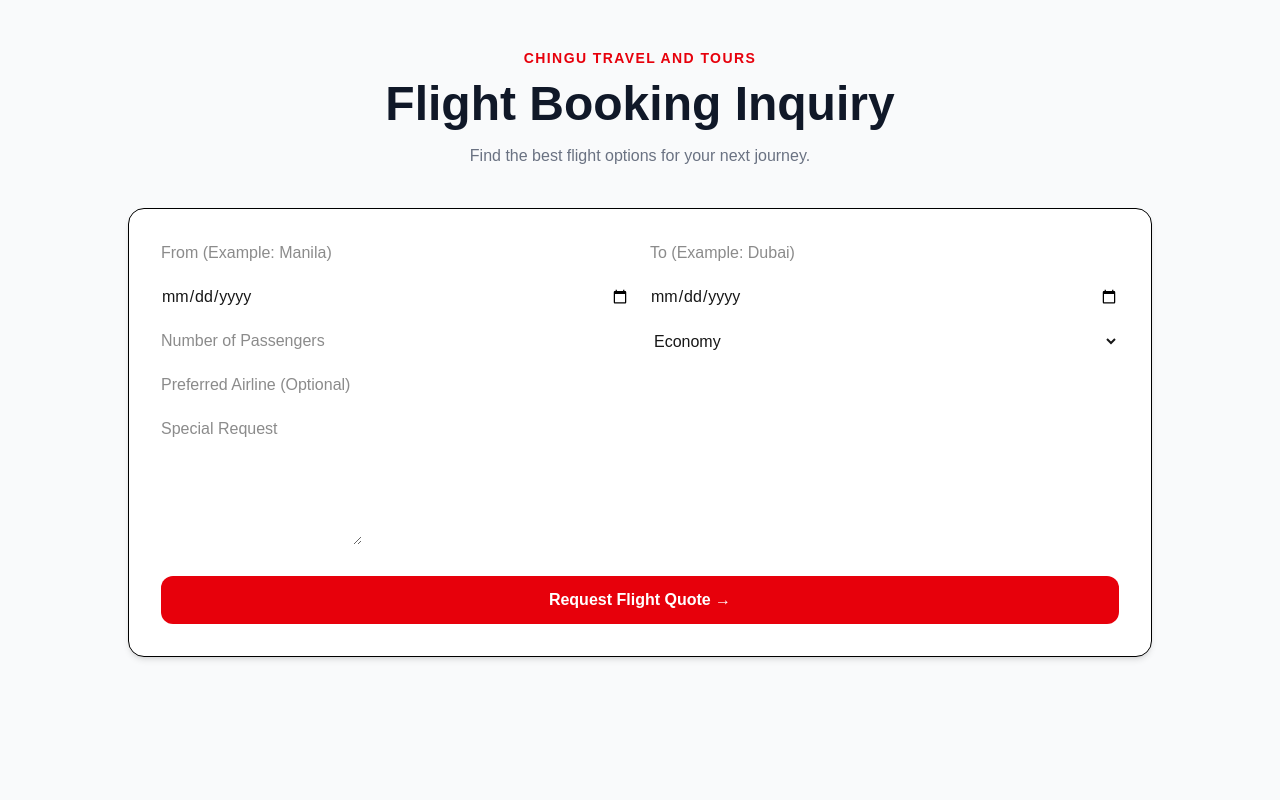
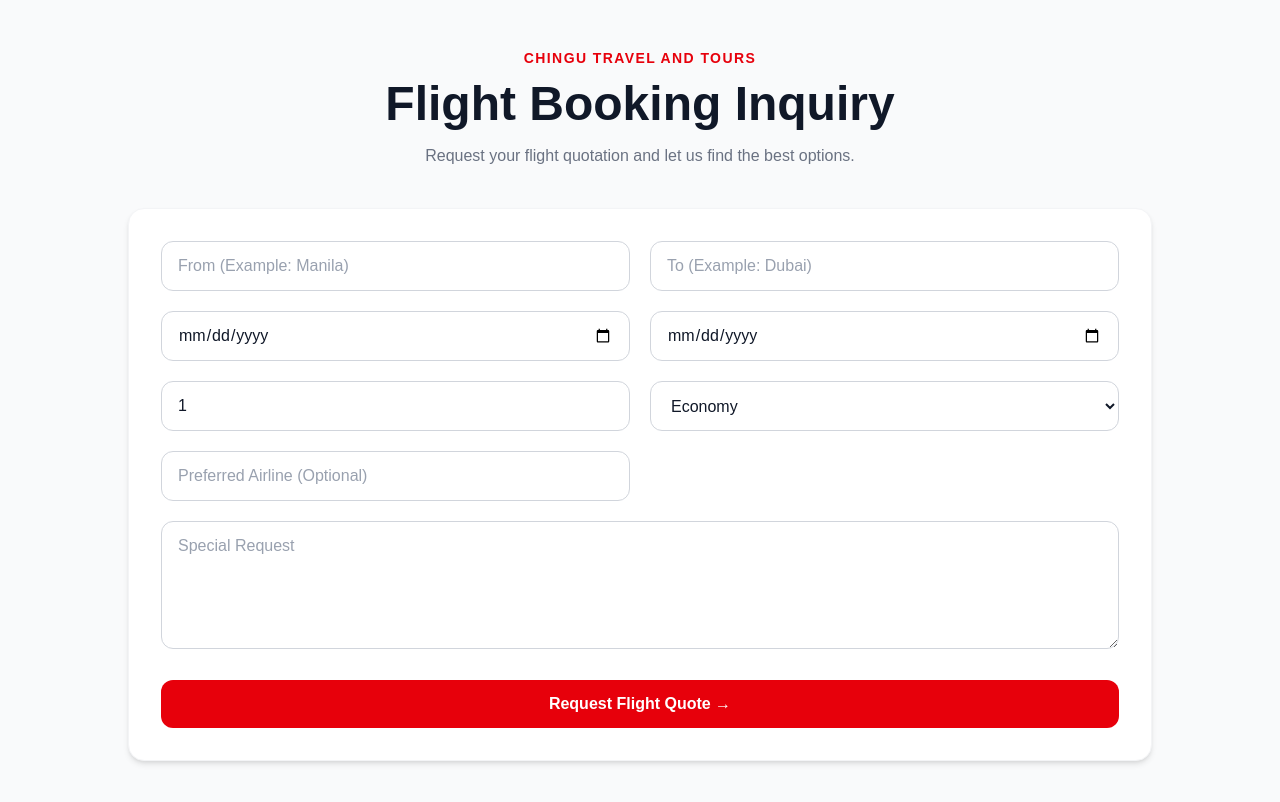
Before and after one commit to chingutravelandtours/chingu-website, a Next.js app: page /flight in a window 1280 px wide. Shown: the top 802 px of the page. Built offline with nearby package versions, Linux system fonts and the light colour scheme.

Commit message:
Update page.tsx

```diff
--- a/app/flight/page.tsx
+++ b/app/flight/page.tsx
@@ -16,9 +16,26 @@ export default function FlightPage() {
   });
 
 
+  const inputStyle = `
+    w-full
+    border
+    border-gray-300
+    rounded-xl
+    px-4
+    py-3
+    text-gray-900
+    placeholder:text-gray-400
+    bg-white
+    outline-none
+    focus:border-red-500
+    focus:ring-2
+    focus:ring-red-100
+  `;
+
+
   const handleSubmit = () => {
 
-    const text = `
+    const message = `
 Hello CHINGU Travel and Tours!
 
 I would like to request a flight quotation.
@@ -29,10 +46,10 @@ ${form.from}
 To:
 ${form.to}
 
-Departure Date:
+Departure:
 ${form.departure}
 
-Return Date:
+Return:
 ${form.returnDate}
 
 Passengers:
@@ -50,10 +67,10 @@ ${form.message}
 Thank you.
 `;
 
-    const whatsapp =
-      `https://wa.me/63919388999?text=${encodeURIComponent(text)}`;
-
-    window.open(whatsapp, "_blank");
+    window.open(
+      `https://wa.me/63919388999?text=${encodeURIComponent(message)}`,
+      "_blank"
+    );
 
   };
 
@@ -64,8 +81,6 @@ Thank you.
 
       <div className="max-w-5xl mx-auto">
 
-
-        {/* HEADER */}
 
         <div className="text-center mb-10">
 
@@ -94,21 +109,19 @@ Thank you.
           mt-4
           text-gray-500
           ">
-            Find the best flight options for your next journey.
+            Request your flight quotation and let us find the best options.
           </p>
 
         </div>
 
 
 
-        {/* FORM */}
-
         <div className="
           bg-white
           rounded-2xl
           shadow-md
           border
-        border-black
+          border-gray-100
           p-8
         ">
 
@@ -122,72 +135,70 @@ Thank you.
 
 
             <input
+              className={inputStyle}
               placeholder="From (Example: Manila)"
-            className="input"
               onChange={(e)=>setForm({...form,from:e.target.value})}
             />
 
 
             <input
+              className={inputStyle}
               placeholder="To (Example: Dubai)"
-            className="input"
               onChange={(e)=>setForm({...form,to:e.target.value})}
             />
 
 
-
             <input
               type="date"
-            className="input"
+              className={inputStyle}
               onChange={(e)=>setForm({...form,departure:e.target.value})}
             />
 
 
             <input
               type="date"
-            className="input"
+              className={inputStyle}
               onChange={(e)=>setForm({...form,returnDate:e.target.value})}
             />
 
 
             <input
+              className={inputStyle}
               placeholder="Number of Passengers"
-            className="input"
+              value={form.passengers}
               onChange={(e)=>setForm({...form,passengers:e.target.value})}
             />
 
 
             <select
-            className="input"
+              className={inputStyle}
               onChange={(e)=>setForm({...form,travelClass:e.target.value})}
             >
-
               <option>Economy</option>
               <option>Premium Economy</option>
               <option>Business</option>
               <option>First Class</option>
-
             </select>
 
 
-
             <input
+              className={inputStyle}
               placeholder="Preferred Airline (Optional)"
-            className="input"
               onChange={(e)=>setForm({...form,airline:e.target.value})}
             />
+
 
           </div>
 
 
 
           <textarea
-          placeholder="Special Request"
-          className="
-          input
+            className={`
+              ${inputStyle}
               mt-5
               h-32
-          "
+            `}
+            placeholder="Special Request"
             onChange={(e)=>setForm({...form,message:e.target.value})}
           />
 
@@ -216,7 +227,6 @@ Thank you.
 
       </div>
 
-
     </main>
 
   );
```
Lines whose indentation alone changed are shown as unchanged.
